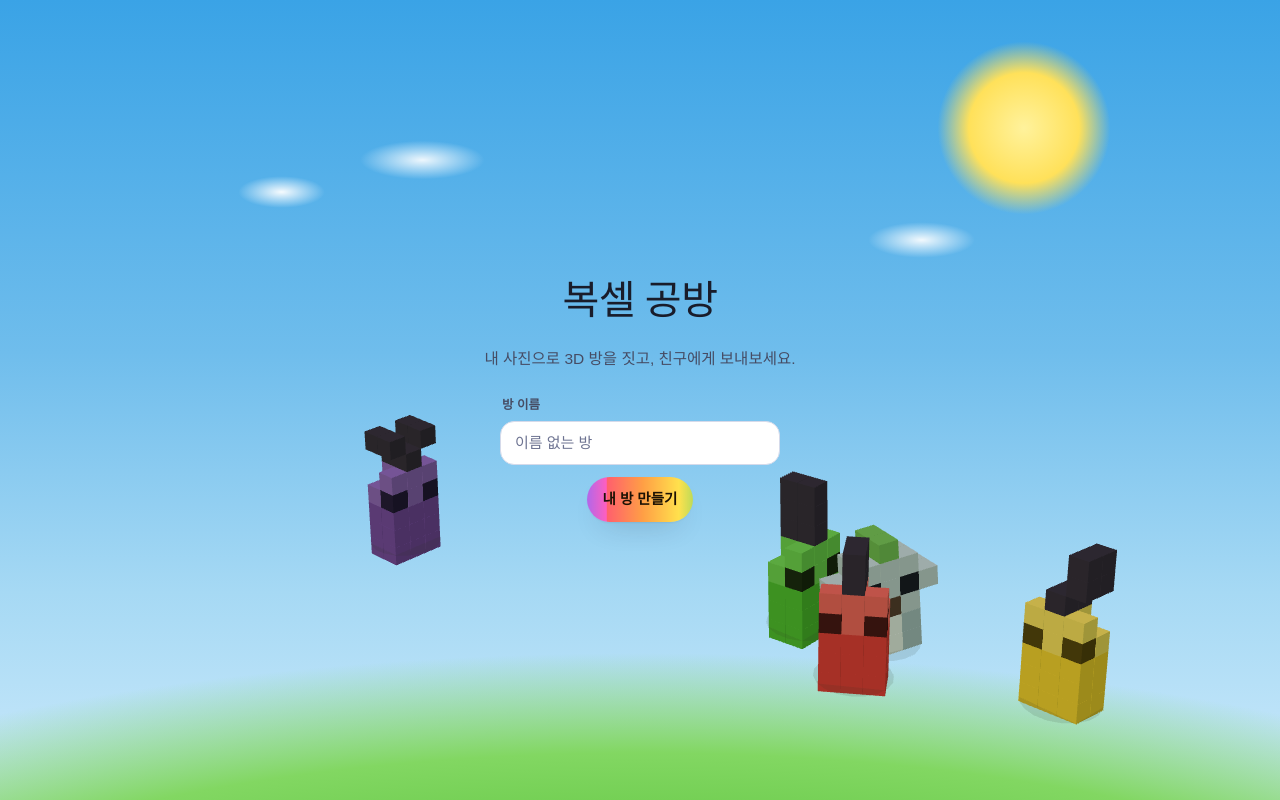
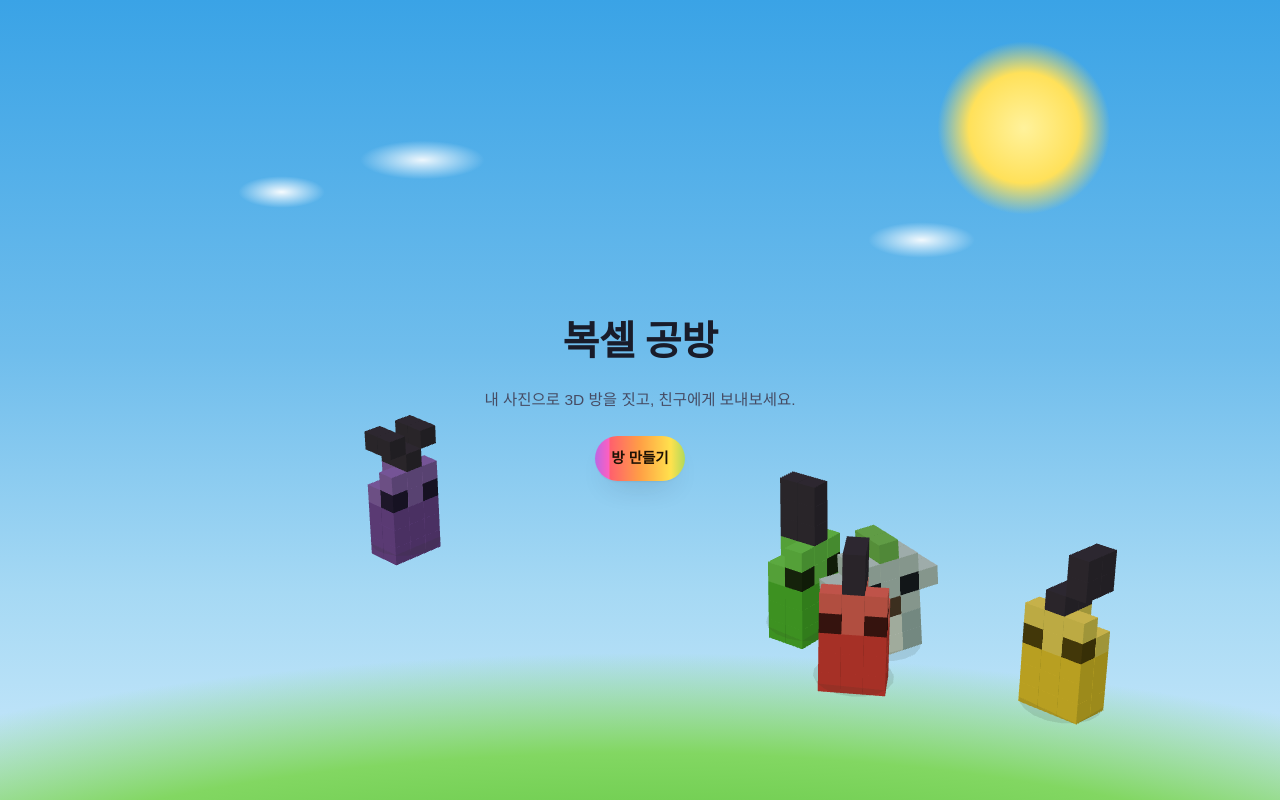
Before and after one commit to kaori-killer/voxel-room, a Next.js app: page / in a window 1280 px wide. Built offline with nearby package versions, Linux system fonts and the light colour scheme; no server answers; a web font is replaced by a local one.

Commit message:
feat(landing): 방 만들기 2스텝 + 제목 볼드
- 메인은 방 만들기 버튼만, 클릭하면 이름 입력 단계로
- 이름 입력 후 만들기로 방 생성·이동
- 복셀 공방 제목을 굵게(700)

```diff
--- a/src/features/landing/CreateRoomButton.tsx
+++ b/src/features/landing/CreateRoomButton.tsx
@@ -13,6 +13,7 @@ const TITLE_MAX_LENGTH = 40;
 
 export function CreateRoomButton() {
   const router = useRouter();
+  const [step, setStep] = useState<'start' | 'name'>('start');
   const [title, setTitle] = useState('');
   const [busy, setBusy] = useState(false);
   const [error, setError] = useState<string | null>(null);
@@ -40,6 +41,12 @@ export function CreateRoomButton() {
 
   return (
     <form className={styles.actions} onSubmit={(event) => void handleSubmit(event)}>
+      {step === 'start' ? (
+        <button type="button" className={`btn btn-primary ${styles.create}`} onClick={() => setStep('name')}>
+          방 만들기
+        </button>
+      ) : (
+        <>
           <label className={styles.field}>
             <span className={styles.fieldLabel}>방 이름</span>
             <input
@@ -52,11 +59,14 @@ export function CreateRoomButton() {
               disabled={busy}
               autoComplete="off"
               enterKeyHint="go"
+              autoFocus
             />
           </label>
           <button type="submit" className={`btn btn-primary ${styles.create}`} disabled={busy}>
-        {busy ? '방을 만드는 중…' : '내 방 만들기'}
+            {busy ? '방을 만드는 중…' : '만들기'}
           </button>
+        </>
+      )}
       {error ? (
         <p className={styles.error} role="alert">
           {error}
--- a/src/features/landing/landing.module.css
+++ b/src/features/landing/landing.module.css
@@ -30,7 +30,7 @@
 .card { position: relative; z-index: 1; width: min(560px, 100%); display: flex; flex-direction: column; gap: 22px; text-align: center; }
 .brand { display: inline-flex; align-items: center; gap: 10px; justify-content: center; }
 .cube { width: 30px; height: 30px; border-radius: 8px; background: linear-gradient(135deg, var(--accent) 0 50%, var(--teal) 50% 100%); box-shadow: var(--shadow-s); }
-.title { font-size: clamp(28px, 7vw, 40px); line-height: 1.15; font-family: '궁서', Gungsuh, GungsuhChe, Batang, AppleMyungjo, serif; }
+.title { font-size: clamp(28px, 7vw, 40px); line-height: 1.15; font-weight: 700; font-family: '궁서', Gungsuh, GungsuhChe, Batang, AppleMyungjo, serif; }
 .lead { color: var(--ink-2); font-size: 15.5px; line-height: 1.7; }
 .actions { display: flex; flex-direction: column; gap: 12px; align-items: center; }
 .actions .btn { width: min(280px, 100%); }
```
Lines whose indentation alone changed are shown as unchanged.
